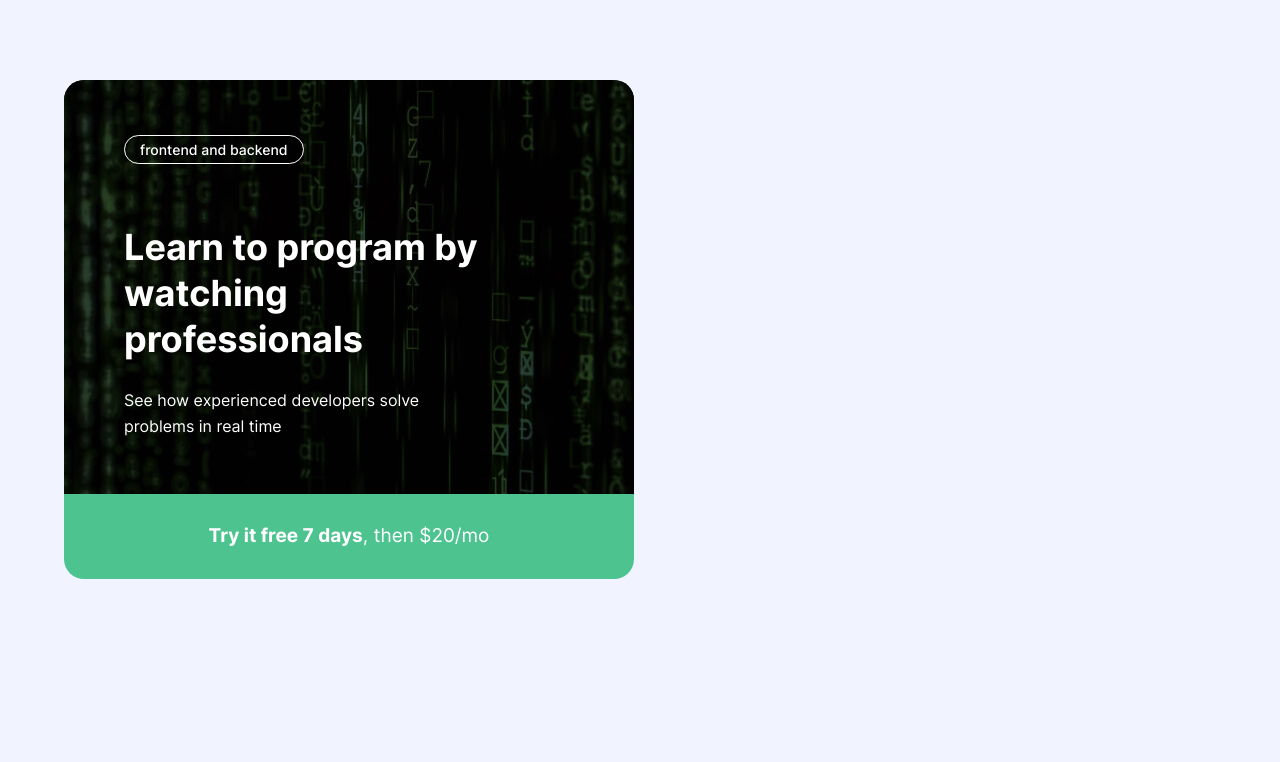
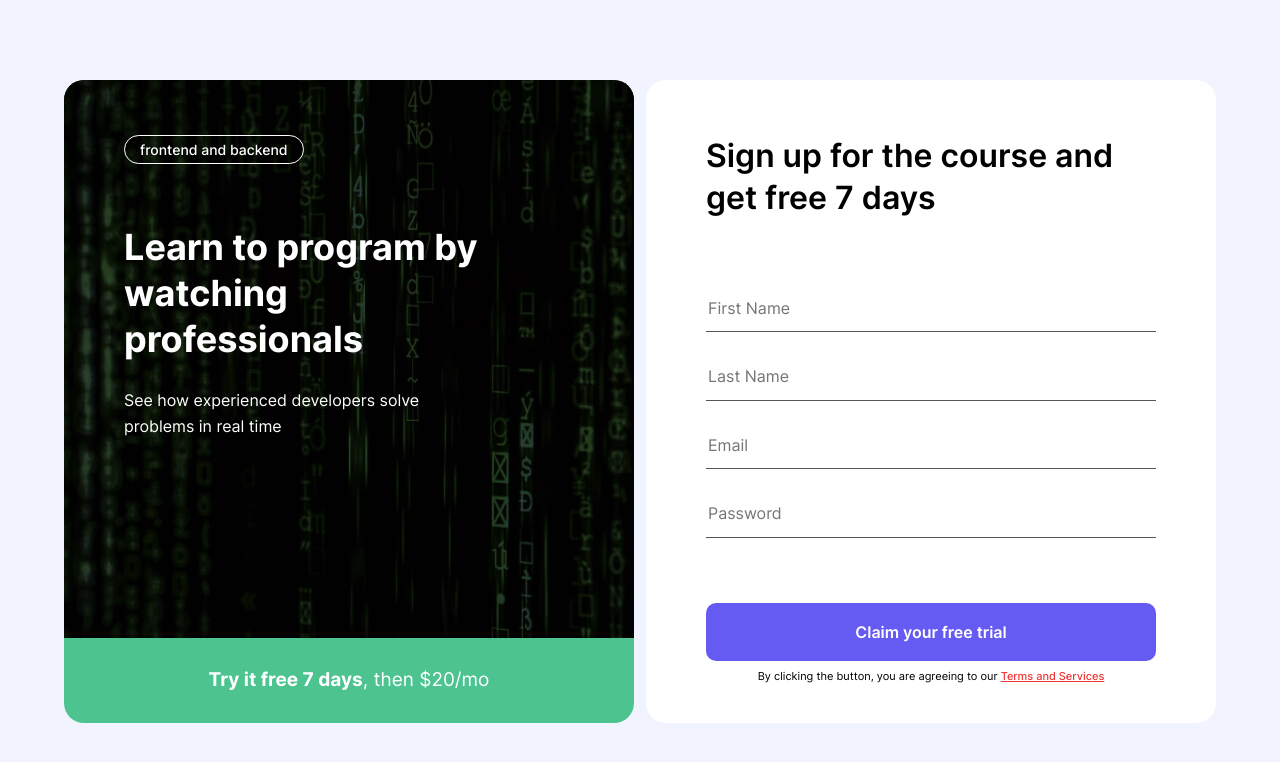
Before and after one commit to skywoker007/intro, a plain HTML site: page index.html in a window 1280 px wide. Drawn offline with Linux system fonts and the light colour scheme.

Commit message:
full ended all signup form

```diff
--- a/css/main.css
+++ b/css/main.css
@@ -61,6 +61,15 @@ body{
     background-color: var(--body-bg);
     color:var(--text-color);
 }
+img{
+    max-width: 100%;
+    height: auto;
+}
+*:focus{
+    outline: 2px dotted var(--purple);
+    outline-offset: 3px;
+
+}
 /* container */
 .container{
     width: 100%;
@@ -76,8 +85,6 @@ body{
     padding-bottom: 80px;
 }
 /* hero */
-.container {}
-
 .intro-page {
     display: flex;
 }
@@ -136,5 +143,67 @@ body{
     text-align: center;
     font-size: 19px;
 }
+/* .sighnup-form */
+.signup-form {
+    width: 100%;
+    max-width: 570px;
+    padding: 55px 60px 40px;
+    margin-left: 12px;
+    border-radius: 20px;
+    overflow: hidden;
+    background-color: #fff;
+}
 
-.registration-form {}
+.signup-form-heading {
+    margin-top: 0;
+    margin-bottom: 65px;
+    font-size: 32px;
+    line-height: 42px;
+    font-weight: 600;
+}
+
+.signup-form-fields {
+    display: flex;
+    flex-direction: column;
+    margin-bottom: 65px;
+}
+
+.signup-form-field {
+    padding-top: 15px;
+    padding-bottom: 14px;
+    border: 0;
+    border-bottom: 1px solid #555;
+    color: #555;
+}
+.signup-form-field:not(:last-child){
+    margin-bottom: 20px;
+}
+.signup-form-field:focus{
+    border-color: #000;
+    font-weight: 600;
+    color: #000;
+}
+
+.signup-form-submit {
+    display: block;
+    width: 100%;
+    padding: 20px;
+    border: 0;
+    margin-bottom: 8px;
+    border-radius: 10px;
+    background-color: var(--purple);
+    font-weight: 600;
+    color: #fff;
+    cursor: pointer;
+}
+
+.signup-form-notice {
+    font-size: 11px;
+    line-height: 14px;
+    text-align: center;
+}
+
+.signup-form-notice-link {
+    font-weight: 500;
+    color: var(--red);
+}
--- a/index.html
+++ b/index.html
@@ -32,9 +32,18 @@
           <div class="hero-bottom"><strong>Try it free 7 days</strong>, then $20/mo</div>
         </div>
         <!-- registration form -->
-        <div class="registration-form">
+        <form class="signup-form" action="https://echo.htmlacademy.ru" method="POST" >
+          <h2 class="signup-form-heading">Sign up for the course and <br>             get free 7 days</h2>
+          <div class="signup-form-fields">
+            <input class="signup-form-field" type="text" name="name" placeholder="First Name" aria-label="Name" required>
+            <input class="signup-form-field" type="text" name="last_name" placeholder="Last Name" aria-label="Last Name" required>
+            <input class="signup-form-field" type="email" name="email" placeholder="Email" aria-label="Email" required>
+            <input class="signup-form-field" type="password" name="password" placeholder="Password" aria-label="Password" required>
+          </div>
+          <button class="signup-form-submit">Claim your free trial</button>
+          <div class="signup-form-notice">By clicking the button, you are agreeing to our <a class="signup-form-notice-link" href="#">Terms and Services</a></div>
 
-        </div>
+        </form>
       </div>
     </div>
   </div>
```
